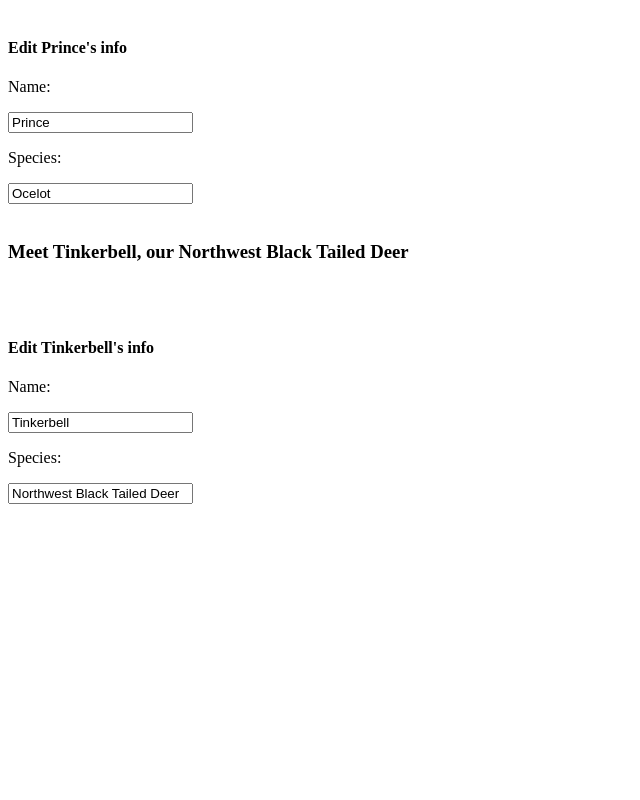
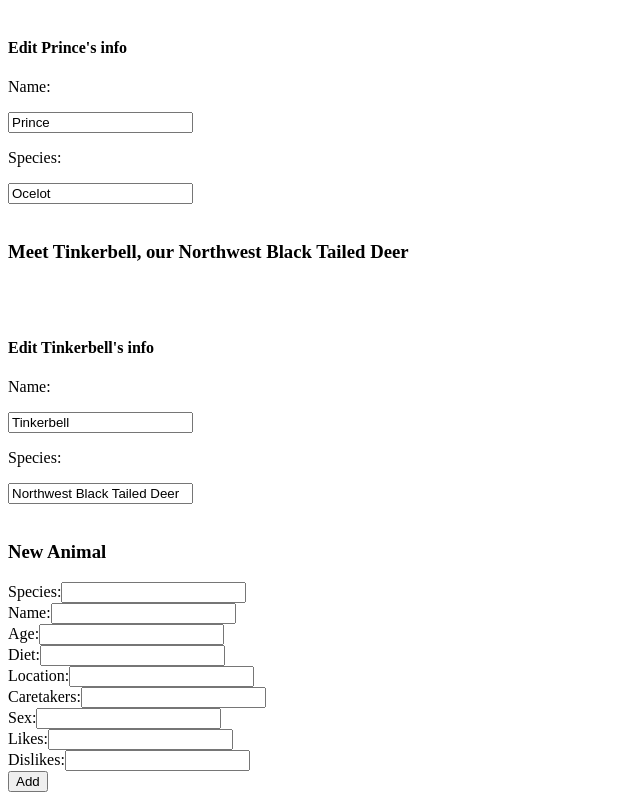
Before and after one commit to ericschoettle/Angular-Zoo, an Angular app: page / in a window 1280 px wide. Shown: the part 439-1239 px from the top of the page, without its empty margins (0-640 px from the left). Before the commit the page ends 969 px from the top, so only its background shows below. Built offline with nearby package versions, Linux system fonts and the light colour scheme.

Commit message:
Add add animal feature

```diff
--- a/src/app/app.component.html
+++ b/src/app/app.component.html
@@ -9,3 +9,5 @@
   <br>
   <app-edit-animal [animal]="animal"></app-edit-animal>
 </div>
+
+<app-new-animal (newAnimalSender)="addAnimal($event)" ></app-new-animal>
--- a/src/app/app.component.ts
+++ b/src/app/app.component.ts
@@ -16,9 +16,10 @@ export class AppComponent implements OnInit {
   constructor(private animalService: AnimalService) { };
 
   ngOnInit(): void {
-    this.getAnimals()
-  }
-  getAnimals(): void {
     this.animalService.getAnimals().then(animals => this.animals = animals)
   }
+
+  addAnimal(newAnimalFromChild: Animal) {
+    this.animals.push(newAnimalFromChild)
+  }
 }
--- a/src/app/app.module.ts
+++ b/src/app/app.module.ts
@@ -5,12 +5,14 @@ import { FormsModule }  from '@angular/forms';
 import { AppComponent } from './app.component';
 import { AnimalListComponent } from './animal-list/animal-list.component';
 import { EditAnimalComponent } from './edit-animal/edit-animal.component';
+import { NewAnimalComponent } from './new-animal/new-animal.component';
 
 @NgModule({
   declarations: [
     AppComponent,
     AnimalListComponent,
-    EditAnimalComponent
+    EditAnimalComponent,
+    NewAnimalComponent
   ],
   imports: [
     BrowserModule,
--- /dev/null
+++ b/src/app/new-animal/new-animal.component.html
@@ -0,0 +1,48 @@
+<h3>New Animal</h3>
+
+<div>
+  <label>Species:</label>
+  <input #newSpecies>
+</div>
+
+<div>
+  <label>Name:</label>
+  <input #newName>
+</div>
+
+<div>
+  <label>Age:</label>
+  <input #newAge>
+</div>
+
+<div>
+  <label>Diet:</label>
+  <input #newDiet>
+</div>
+
+<div>
+  <label>Location:</label>
+  <input #newLocation>
+</div>
+
+<div>
+  <label>Caretakers:</label>
+  <input #newCaretakers>
+</div>
+
+<div>
+  <label>Sex:</label>
+  <input #newSex>
+</div>
+
+<div>
+  <label>Likes:</label>
+  <input #newLikes>
+</div>
+
+<div>
+  <label>Dislikes:</label>
+  <input #newDislikes>
+</div>
+
+<button (click)="submitForm(newSpecies.value, newName.value, newAge.value, newDiet.value, newLocation.value, newCaretakers.value, newSex.value, newLikes.value, newDislikes.value); newSpecies.value= ''; newName.value=''; newAge.value=''; newDiet.value= ''; newLocation.value=''; newCaretakers.value=''; newSex.value=''; newLikes.value=''; newDislikes.value='';">Add</button>
--- /dev/null
+++ b/src/app/new-animal/new-animal.component.ts
@@ -0,0 +1,18 @@
+import { Component, Output, EventEmitter } from '@angular/core';
+
+import { Animal } from '../shared/animal.model'
+
+@Component({
+  selector: 'app-new-animal',
+  templateUrl: './new-animal.component.html',
+  styleUrls: ['./new-animal.component.css']
+})
+
+export class NewAnimalComponent {
+  @Output() newAnimalSender = new EventEmitter();
+
+  submitForm(species: string, name: string, age: number, diet: string, location: string, caretakers: number, sex: string, likes: string, dislikes: string) {
+    var newAnimalToAdd: Animal = new Animal(species, name, age, diet, location, caretakers, sex, likes, dislikes)
+    this.newAnimalSender.emit(newAnimalToAdd);
+  }
+}
--- a/src/app/shared/animal.model.ts
+++ b/src/app/shared/animal.model.ts
@@ -1,3 +1,3 @@
 export class Animal {
-  constructor(public species: string, public name: string, public diet: string, public location: string, public sex: string, public likes: string, public dislikes: string, public age: number, public caretakers: number) { }
+  constructor(public species: string, public name: string, public age: number, public diet: string, public location: string, public caretakers: number, public sex: string, public likes: string, public dislikes: string) { }
 }
```
Also changed, not shown: src/app/new-animal/new-animal.component.css (added), 1 other file (tests, documents, lock files or other folders).
